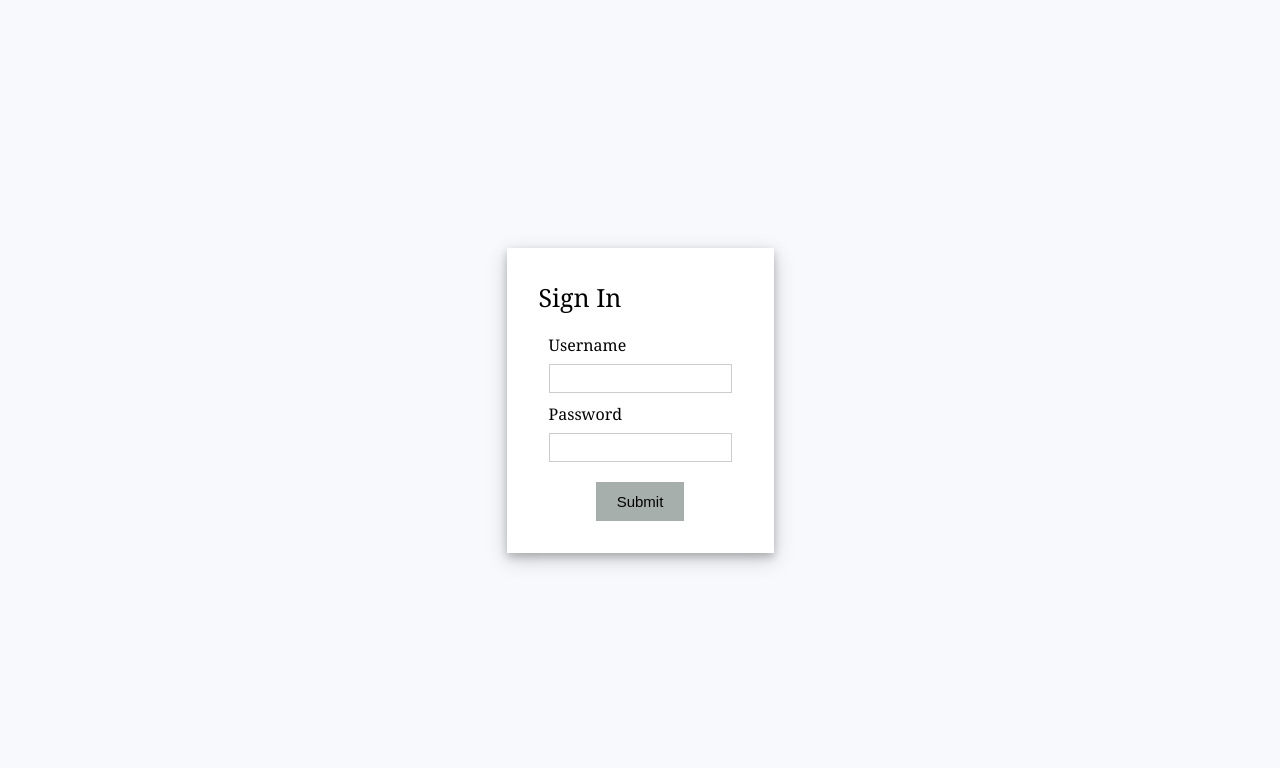
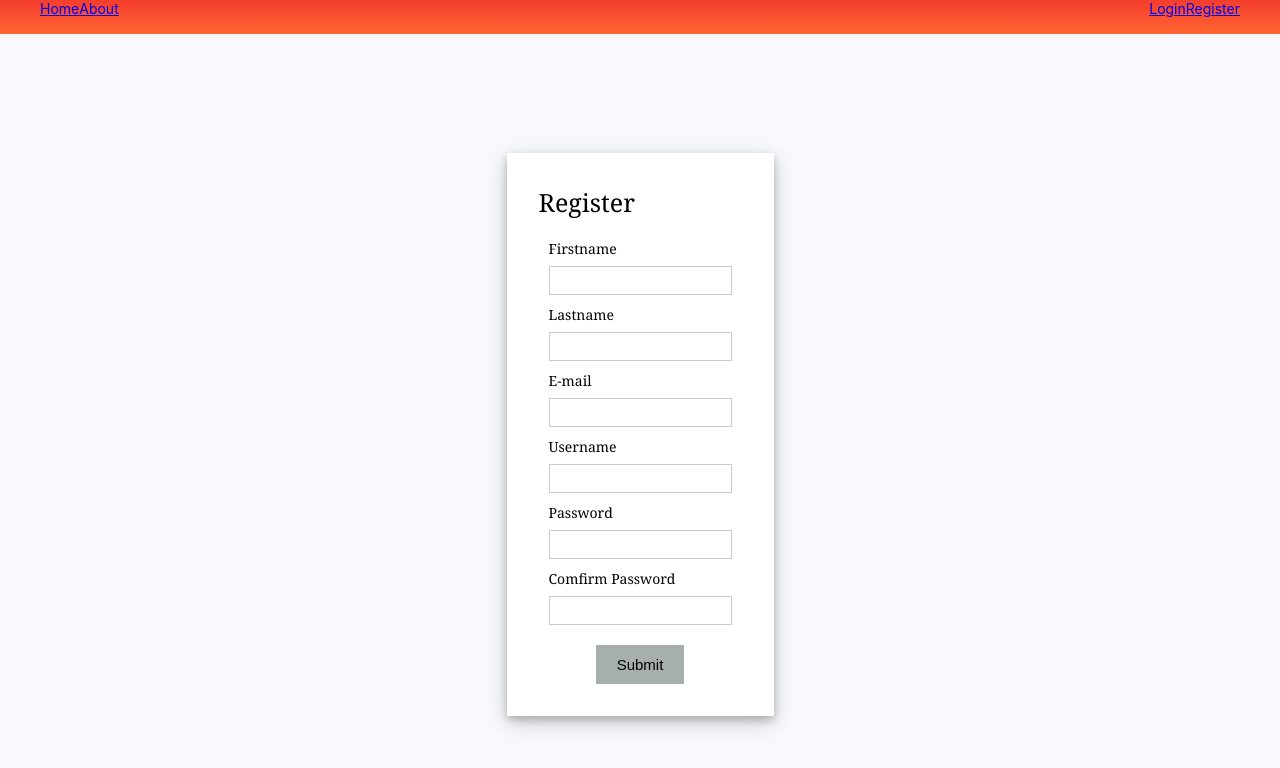
Before and after one commit to maomao79b/KKU_Happy-Acadamy, a React (Create React App) app: page /register in a window 1280 px wide. Shown: the top 768 px of the page. Built offline with nearby package versions, Linux system fonts and the light colour scheme.

Commit message:
navbar01

```diff
--- a/package.json
+++ b/package.json
@@ -8,6 +8,7 @@
     "@testing-library/user-event": "^13.5.0",
     "react": "^18.2.0",
     "react-dom": "^18.2.0",
+    "react-icons": "^4.7.1",
     "react-router": "^6.8.1",
     "react-router-dom": "^6.8.1",
     "react-scripts": "^5.0.1",
--- a/src/App.js
+++ b/src/App.js
@@ -1,18 +1,21 @@
 import React from 'react';
-import Nav from './Component/Nav';
 import Login from './Component/Login';
 import './App.css';
-import { Switch, Route } from 'react-router'
+import { Routes, Route } from 'react-router-dom'
+import Register from './Component/Register';
+import Navbar from './Component/Nav';
+import HomePage from './Component/Home';
 function App() {
   return (
-    <div className='App'>
-      <Login />
-      <Switch>
-        <Route>
-
-        </Route>
-
-      </Switch>
+    <div>
+        <Navbar />
+      <div className='App'>
+        <Routes>
+          <Route path='/' exact element={<HomePage />}/>
+          <Route path='/login' exact element={<Login />}/>
+          <Route path='/register' element={<Register />} />
+        </Routes>
+      </div>
     </div>
   );
 }
--- /dev/null
+++ b/src/CSS/Nav.css
@@ -0,0 +1,87 @@
+body {
+    font-size: .875rem;
+    text-size-adjust: none;
+    -webkit-text-size-adjust: none;
+}
+
+div {
+    display: block;
+}
+.navbar {
+    display: flex;
+    align-items: center;
+}
+
+.nav-wrapper{
+    height: 2.125rem;
+    z-index: 400;
+    background: transparent;
+    position: relative;
+}
+
+.container-wrapper {
+    min-width: 1200px;
+}
+
+.navbar.container {
+    width: inherit;
+    max-width: 1200px;
+}
+
+.nav-top {
+    background: #f53d2d;
+    background: linear-gradient(-180deg,#f53d2d,#f63);
+    transition: transform .2s cubic-bezier(.4,0,.2,1);
+}
+
+.center, .v-center {
+    display: flex;
+    align-items: center;
+}
+
+.flex, .h-center {
+    display: flex;
+}
+
+.navbar__spacer {
+    flex: 1;
+}
+
+.navbar__link, .navbar__links {
+    display: flex;
+    align-items: center;
+}
+.navbar__links {
+    list-style: none;
+    padding: 0;
+    margin: 0;
+    height: 2.125rem;
+}
+.container {
+    margin-right: auto;
+    margin-left: auto;
+    width: 1200px;
+}
+.navbar__link, .navbar__links {
+    display: flex;
+    align-items: center;
+}
+.navbar__links {
+    list-style: none;
+    padding: 0;
+    margin: 0;
+    height: 2.125rem;
+}
+ul {
+    display: block;
+    list-style-type: disc;
+    margin-block-start: 1em;
+    margin-block-end: 1em;
+    margin-inline-start: 0px;
+    margin-inline-end: 0px;
+    padding-inline-start: 40px;
+}
+
+article, aside, details, figcaption, figure, footer, header, hgroup, main, menu, nav, section, summary {
+    display: block;
+}
--- /dev/null
+++ b/src/CSS/NavElement.js
@@ -0,0 +1,48 @@
+import { FaBars } from 'react-icons/fa'
+import styled from 'styled-components'
+import { NavLink as Link } from 'react-router-dom'
+export const PrimaryNav = styled.nav`
+  z-index: 14;
+  height: 60px;
+  width: 100%;
+  display: flex;
+  position: fixed;
+  align-items: center;
+  background: #8bc34a;
+  justify-content: space-between;
+  padding: 0.18rem calc((100vw - 1000px) / 2);
+  margin: 0px 0px 10px 10px;
+`
+export const MenuLink = styled(Link)`
+  color: #fff;
+  display: flex;
+  cursor: pointer;
+  align-items: center;
+  text-decoration: none;
+  padding: 0 1.2rem;
+  height: 100%;
+  &.active {
+    color: #000000;
+  }
+`
+export const Hamburger = styled(FaBars)`
+  display: none;
+  color: #ffffff;
+  @media screen and (max-width: 768px) {
+    display: block;
+    font-size: 1.9rem;
+    top: 0;
+    right: 0;
+    position: absolute;
+    cursor: pointer;
+    transform: translate(-100%, 75%);
+  }
+`
+export const Menu = styled.div`
+  display: flex;
+  align-items: center;
+  margin-right: -25px;
+  @media screen and (max-width: 768px) {
+    display: none;
+  }
+`
--- /dev/null
+++ b/src/CSS/Register.css
@@ -0,0 +1,52 @@
+input[type="text"],input[type="email"],
+  input[type="password"] {
+    height: 25px;
+    border: 1px solid rgba(0, 0, 0, 0.2);
+  }
+
+  input[type="submit"] {
+    margin-top: 10px;
+    cursor: pointer;
+    font-size: 15px;
+    background: #a7afad;
+    border: 1px solid #a7afad;
+    color: #000000;
+    padding: 10px 20px;
+  }
+
+  input[type="submit"]:hover {
+    background: #000000;
+    color: #fcfcfc;
+  }
+
+  .Button__container {
+    display: flex;
+    justify-content: center;
+  }
+
+  .Register__form {
+    background-color: white;
+    padding: 2rem;
+    box-shadow: 0 4px 8px 0 rgba(0, 0, 0, 0.2), 0 6px 20px 0 rgba(0, 0, 0, 0.19);
+  }
+
+  .list-container {
+    display: flex;
+  }
+
+  .error {
+    color: red;
+    font-size: 12px;
+  }
+
+  .Register__title {
+    font-size: 25px;
+    margin-bottom: 20px;
+  }
+
+  .Register__container {
+    display: flex;
+    flex-direction: column;
+    gap: 8px;
+    margin: 10px;
+  }
--- /dev/null
+++ b/src/Component/Home.js
@@ -0,0 +1,9 @@
+import React from "react";
+function HomePage(){
+    return(
+        <div>
+            Home
+        </div>
+    )
+}
+export default HomePage
--- a/src/Component/Login.js
+++ b/src/Component/Login.js
@@ -70,7 +70,7 @@ function Login() {
   return (
     <div className="App">
       <div className="Login__form">
-        <div className="Login__title">Sign In</div>
+        <div className="Login__title">Login</div>
         {isSubmitted ? <div>Login Success</div> : formForLogin}
       </div>
     </div>
--- /dev/null
+++ b/src/Component/Nav.js
@@ -0,0 +1,49 @@
+import React from 'react'
+import { Link } from 'react-router-dom'
+// import { PrimaryNav, MenuLink, Menu, Hamburger } from '../CSS/NavElement.js'
+import '../CSS/Nav.css'
+// import
+function Navbar() {
+  return (
+    <header className='nav-top container-wrapper'>
+      <div className='nav-wrapper container-wrapper'>
+        <nav className='navbar container'>
+          <div className='flex v-center '>
+            <Link to="/">Home</Link>
+            <Link to="/about">About</Link>
+          </div>
+          <div className='navbar__spacer'></div>
+          <div>
+            <Link to="/login">Login</Link>
+            <Link to="/register">Register</Link>
+          </div>
+        </nav>
+      </div>
+    </header>
+
+    // <>
+    //   <PrimaryNav>
+    //     <Hamburger />
+    //     <Menu>
+    //       <MenuLink to="/" >
+    //         Home
+    //       </MenuLink>
+    //       <MenuLink to="/about" >
+    //         About
+    //       </MenuLink>
+    //       <MenuLink to="/about" >
+    //         <div style={{width:"40rem"}}>
+    //         </div>
+    //       </MenuLink>
+    //       <MenuLink to="/login">
+    //         Login
+    //       </MenuLink>
+    //       <MenuLink to="/register" >
+    //         Register
+    //       </MenuLink>
+    //     </Menu>
+    //   </PrimaryNav>
+    // </>
+  )
+}
+export default Navbar
--- a/src/Component/Register.js
+++ b/src/Component/Register.js
@@ -1,7 +1,87 @@
-import React from "react";
+import React, { useState } from 'react';
+import './../App.css';
+import '../CSS/Register.css';
 
-function Register(){
-    return(
-        <div><div/>
-    )
+function Register() {
+    const [errorMessages, setErrorMessages] = useState({})
+    const [isSubmitted, setIsSubmitted] = useState(false)
+    const renderErrorMessage = (name) =>
+        name === errorMessages.name && (
+            <div className="error">{errorMessages.message}</div>
+        );
+    const database = [];
+    const errors = {
+        uname: "invalid username",
+        upass: "invalid password"
+    };
+    const handleSubmit = (event) => {
+        // prevent page reload
+        event.preventDefault();
+        var { uname, upass } = document.forms[0]
+
+        const userData = database.find((user) => user.username === uname.value);
+
+        if (userData) {
+            if (userData.password !== upass.value) {
+                // Invalid password
+                setErrorMessages({ name: "upass", message: errors.upass });
+            } else {
+                setIsSubmitted(true);
+            }
+        } else {
+            // Username not found
+            setErrorMessages({ name: "uname", message: errors.uname });
+        }
+    };
+
+    const formForRegister = (
+        <div>
+            <form onSubmit={handleSubmit}>
+                <div className='Register__container'>
+                    <label>Firstname</label>
+                    <input type="text" name='fname' required />
+                    {renderErrorMessage("fname")}
+                </div>
+                <div className='Register__container'>
+                    <label>Lastname</label>
+                    <input type="text" name='lname' required />
+                    {renderErrorMessage("lname")}
+                </div>
+                <div className='Register__container'>
+                    <label>E-mail</label>
+                    <input type="email" name='email' required />
+                    {renderErrorMessage("ename")}
+                </div>
+                <div className='Register__container'>
+                    <label>Username</label>
+                    <input type="text" name='uname' required />
+                    {renderErrorMessage("uname")}
+                </div>
+                <div className='Register__container'>
+                    <label>Password</label>
+                    <input type="password" name="upass" required />
+                    {renderErrorMessage("upass")}
+                </div>
+                <div className='Register__container'>
+                    <label>Comfirm Password</label>
+                    <input type="password" name="upass" required />
+                    {renderErrorMessage("upass")}
+                </div>
+                <div className='Button__container'>
+                    <input type="submit" />
+                </div>
+            </form>
+        </div>
+    );
+
+    return (
+        <div className="App">
+            <div className="Register__form">
+                <div className="Register__title">Register</div>
+                {isSubmitted ? <div>Register Success</div> : formForRegister}
+            </div>
+        </div>
+    );
 }
+
+export default Register;
```
Also changed, not shown: 1 other file (tests, documents, lock files or other folders).
